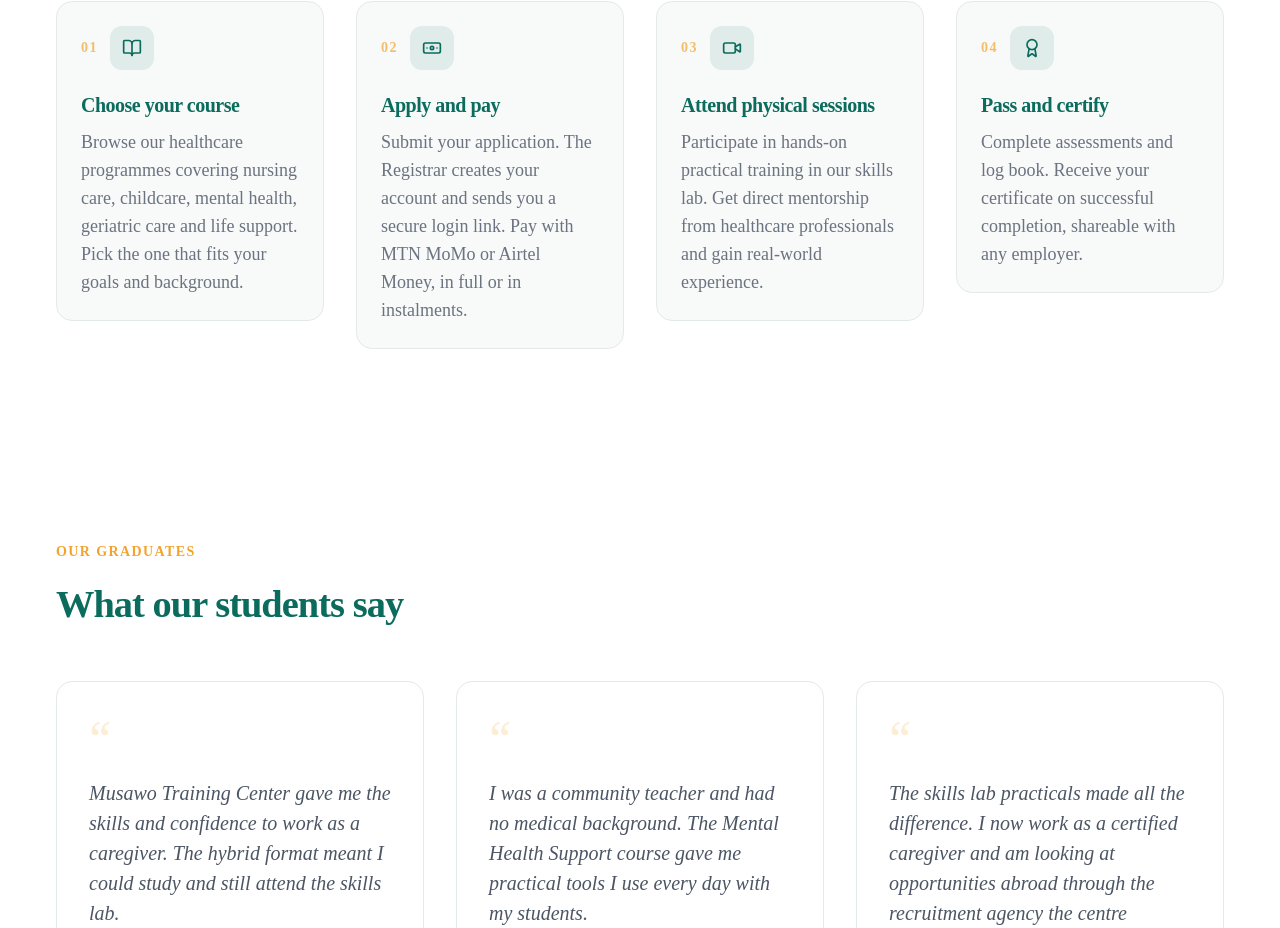
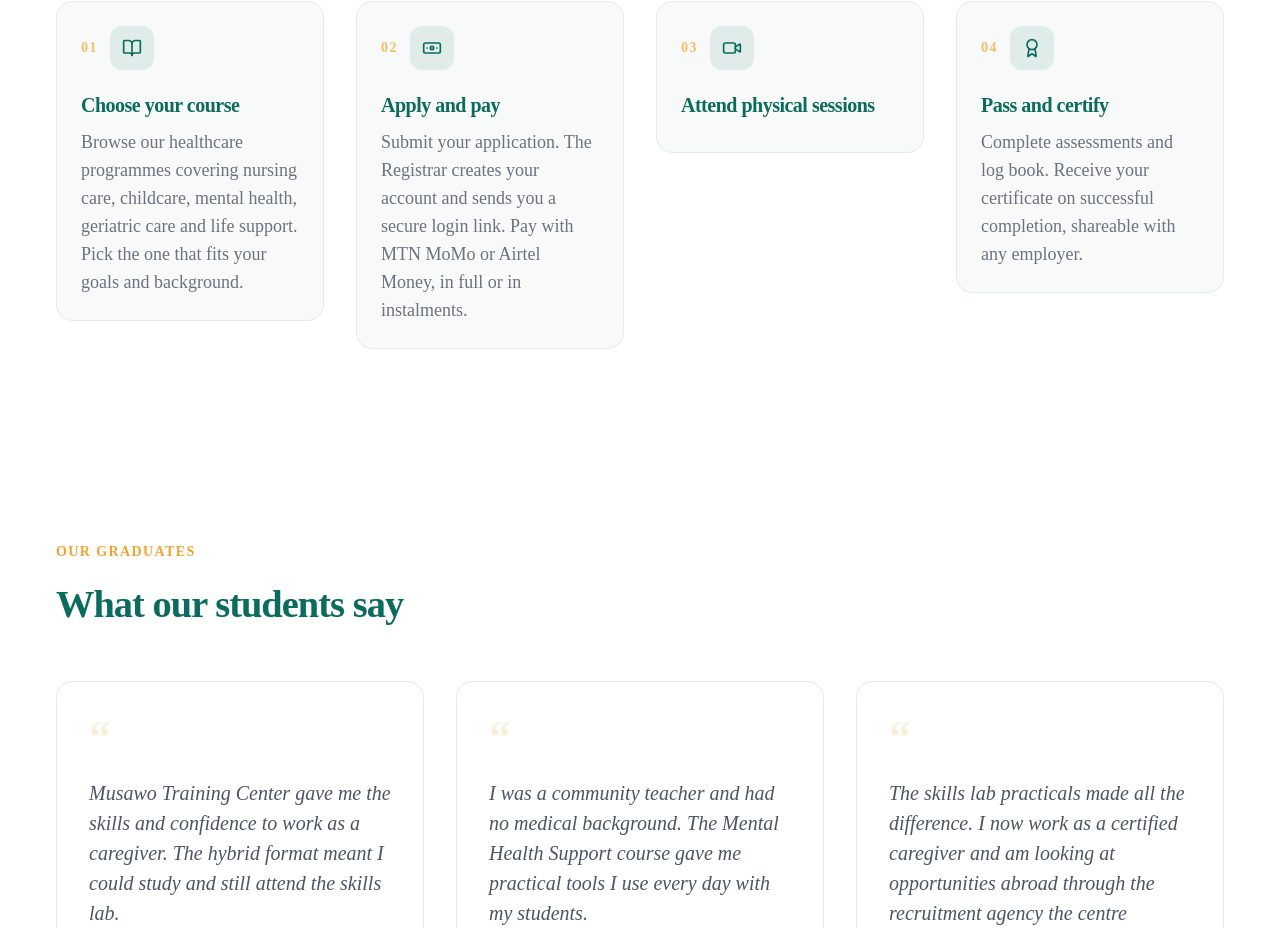
Before and after one commit to dkabagambe/musawo, a Next.js app: page / in a window 1280 px wide. Shown: the part 3278-4206 px from the top of the page. Built offline with nearby package versions, Linux system fonts and the light colour scheme; no server answers; the database is empty.

Commit message:
Step 03: Set title to 'Attend physical sessions' and remove description

```diff
--- a/src/app/(public)/page.tsx
+++ b/src/app/(public)/page.tsx
@@ -213,7 +213,7 @@ const HOW_STEPS = [
     n: "03",
     icon: Video,
     title: "Attend physical sessions",
-    body: "Participate in hands-on practical training in our skills lab. Get direct mentorship from healthcare professionals and gain real-world experience.",
+    body: "",
   },
   {
     n: "04",
```
